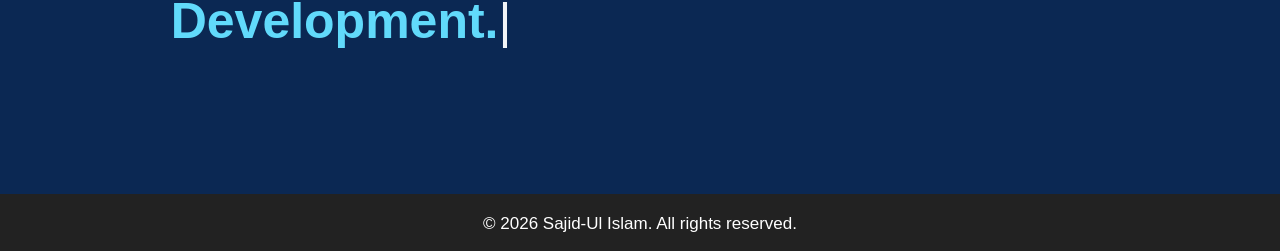
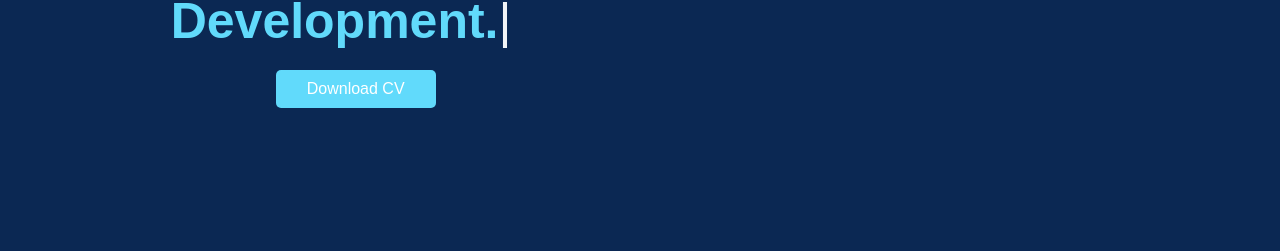
Before and after one commit to Saj1d-prompt/Portfolio, a React (Create React App) app: page / in a window 1280 px wide. Shown: the part 546-797 px from the top of the page. Built offline with nearby package versions, Linux system fonts and the light colour scheme.

Commit message:
Download CV Button

```diff
--- a/src/App.js
+++ b/src/App.js
@@ -17,7 +17,7 @@ function App() {
       <div className="App">
         <Navbar/>
         <Intro/>
-        <Footer/>
+        {/* <Footer/> */}
       </div>
     </Router>
   );
--- a/src/Components/Intro.css
+++ b/src/Components/Intro.css
@@ -29,3 +29,23 @@ body{
     width: 35%;
     margin-top: 100px;
 }
+.button{
+    margin-top:20px;
+    padding:10px 20px;
+    font-size:16px;
+    background-color:#61dafb;
+    color:white;
+    border:none;
+    border-radius:5px;
+    cursor:pointer;
+    width: 160px;
+    text-align: center;
+    margin-left: 105px;
+}
+.button a {
+    color: white;
+    text-decoration: none;
+}
+.button:hover{
+    background-color:#21a1f1;
+}
--- a/src/Components/Intro.js
+++ b/src/Components/Intro.js
@@ -27,12 +27,15 @@ export default function Intro() {
         <div className="left">
             Hello This is <span className='name'>Sajid-Ul Islam</span>. I am Passionate about <br></br>
              <span ref={design} className='design'></span>
-
+            <div className='button'>
+                <a href="./cv.pdf" target="_blank" rel='noopener noreferrer'>Download CV</a>
+            </div>
         </div>
         <div className="right">
             <img src={logo} alt=""/>
         </div>
     </div>
+
     </>
   )
 }
```
Also changed, not shown: 1 other file (tests, documents, lock files or other folders).
